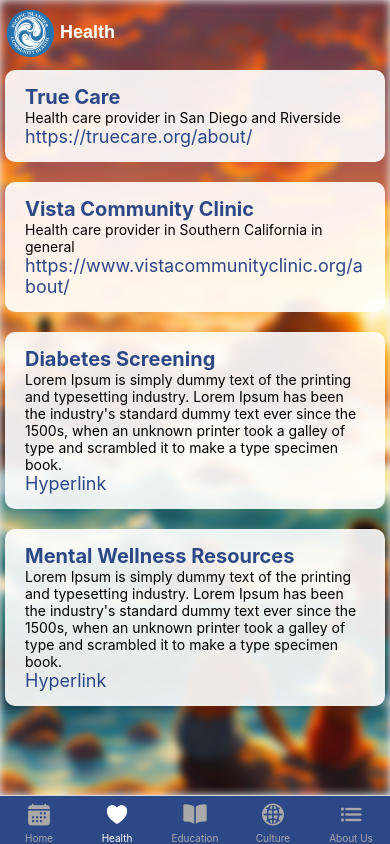
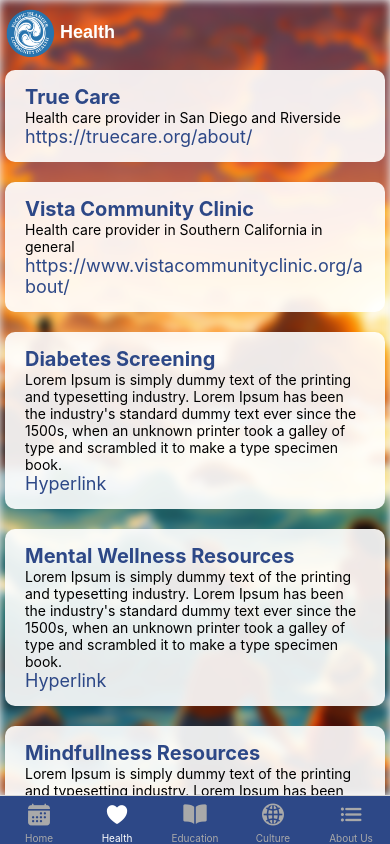
Before and after one commit to ntpotraz/PIC-Health-App, a React Native app: screen /Health in a window 390 px wide. Built offline with nearby package versions, Linux system fonts and the light colour scheme.

Commit message:
Added a text container with the title Mindullness and dummy text

```diff
--- a/screens/HealthScreen.jsx
+++ b/screens/HealthScreen.jsx
@@ -71,6 +71,21 @@ export default function HealthScreen() {
             </TouchableOpacity>
           </View>
 
+          <View style={textBox.container}>
+            <Text style={textBox.title}>Mindfullness Resources</Text>
+            <Text style={textBox.text}>
+            Lorem Ipsum is simply dummy text of the printing and typesetting industry.
+            Lorem Ipsum has been the industry's standard dummy text ever since the 1500s,
+            when an unknown printer took a galley of type and scrambled it to make a type
+            specimen book.
+            </Text>
+            <TouchableOpacity onPress={() => Linking.openURL('https://google.com')}>
+              <Text style={textBox.link}>
+                Hyperlink
+              </Text>
+            </TouchableOpacity>
+          </View>
+
         </View>
       </ScrollView>
       </ImageBackground>
```
